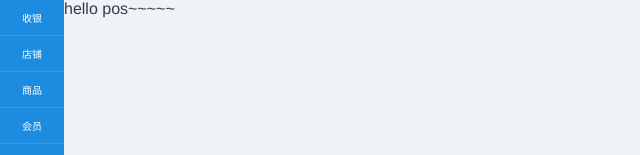
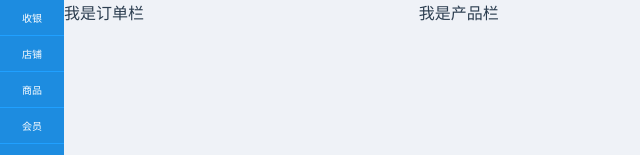
Before and after one commit to iyayaa/vue-POS, a Vue app: page / in a window 1280 px wide. Shown: the top 155 px of the page, without its empty margins (0-640 px from the left). Built offline with nearby package versions, Linux system fonts and the light colour scheme; a small style sheet from the web is missing.

Commit message:
引入eleUI

```diff
--- a/package.json
+++ b/package.json
@@ -8,6 +8,7 @@
     "lint": "vue-cli-service lint"
   },
   "dependencies": {
+    "element-ui": "^2.5.4",
     "vue": "^2.6.6",
     "vue-router": "^3.0.1",
     "vuex": "^3.0.1"
--- a/src/views/Pos.vue
+++ b/src/views/Pos.vue
@@ -1,19 +1,26 @@
 <template>
-  <div class="home">
-    hello pos~~~~~
+  <div class="pos">
+    <div>
+      <el-row>
+        <el-col :span="7" id="order-list">我是订单栏</el-col>
+        <!--商品展示-->
+        <el-col :span="17">我是产品栏</el-col>
+      </el-row>
+    </div>
   </div>
 </template>
 
 <script>
 // @ is an alias to /src
 
-
 export default {
-  name: 'Pos',
-  components: {
+  name: "Pos",
+  components: {},
+  mounted: function() {
+    var orderHeight = document.body.clientHeight;
+    document.getElementById("order-list").style.height = orderHeight + "px";
   }
-}
+};
 </script>
 <style scoped>
-
 </style>
```
Also changed, not shown: src/main.js (+6 -1 lines), 1 other file (tests, documents, lock files or other folders).
